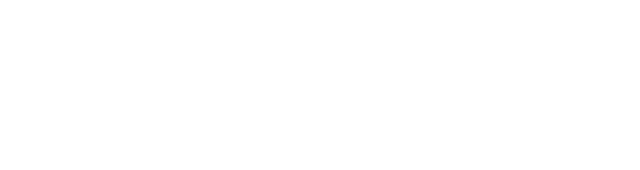
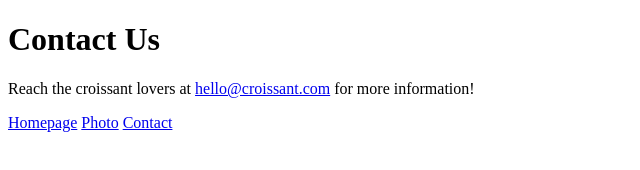
Before and after one commit to KEMackin/Croissant, a plain HTML site: page contact.html in a window 1280 px wide. Shown: the whole page, without its empty margins (0-640 px from the left). Drawn offline with Linux system fonts and the light colour scheme.

Commit message:
Update contact.html

```diff
--- a/contact.html
+++ b/contact.html
@@ -7,5 +7,19 @@
     <link rel="stylesheet" href="/css/styles.css" />
     <title>Croissant Contact Us</title>
   </head>
-  <body></body>
+  <body>
+    <h1>Contact Us</h1>
+    <p>
+      Reach the croissant lovers at
+      <a href="mailto:hello@croissant.com" title="contact us by email"
+        >hello@croissant.com</a
+      >
+      for more information!
+    </p>
+    <footer>
+      <a href="/" title="Home"> Homepage</a>
+      <a href="/photo.html" title="Croissant photo"> Photo</a>
+      <a href="/contact.html" title="Contact Croissant.com"> Contact</a>
+    </footer>
+  </body>
 </html>
```
